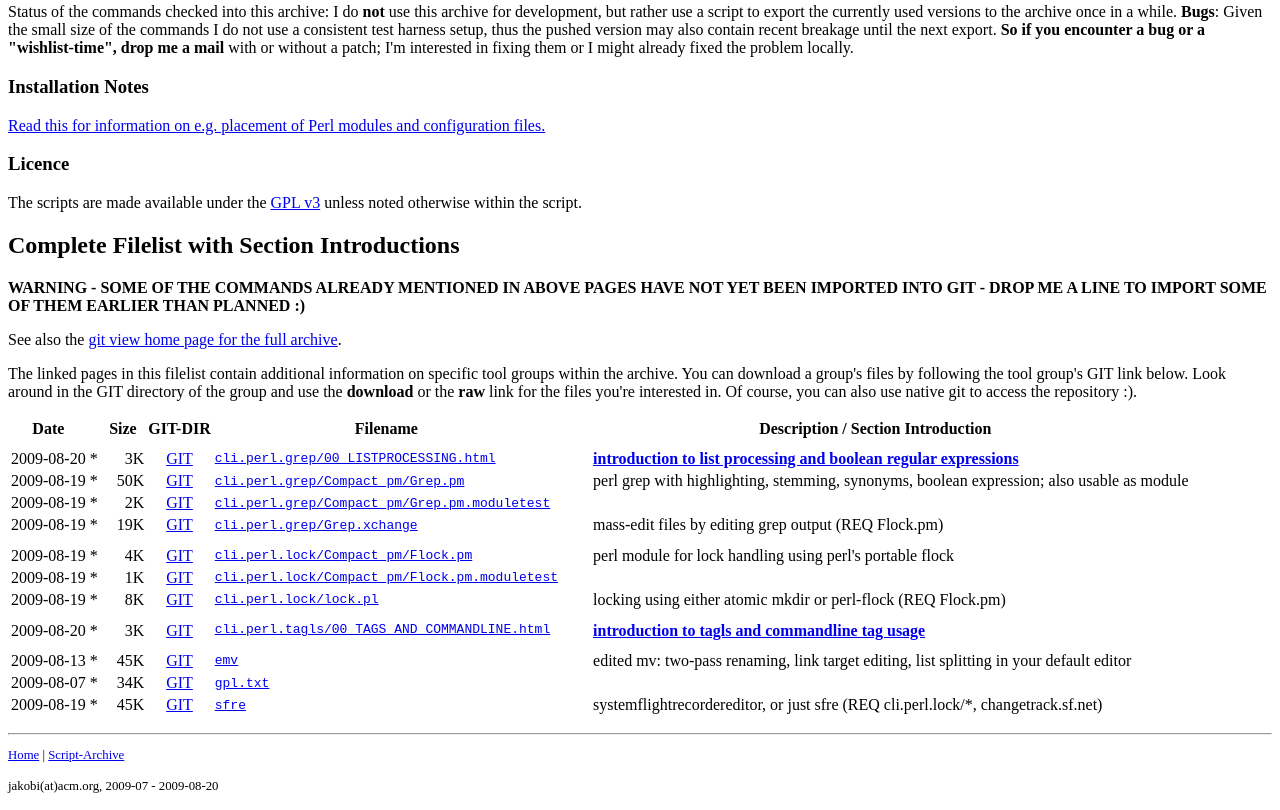
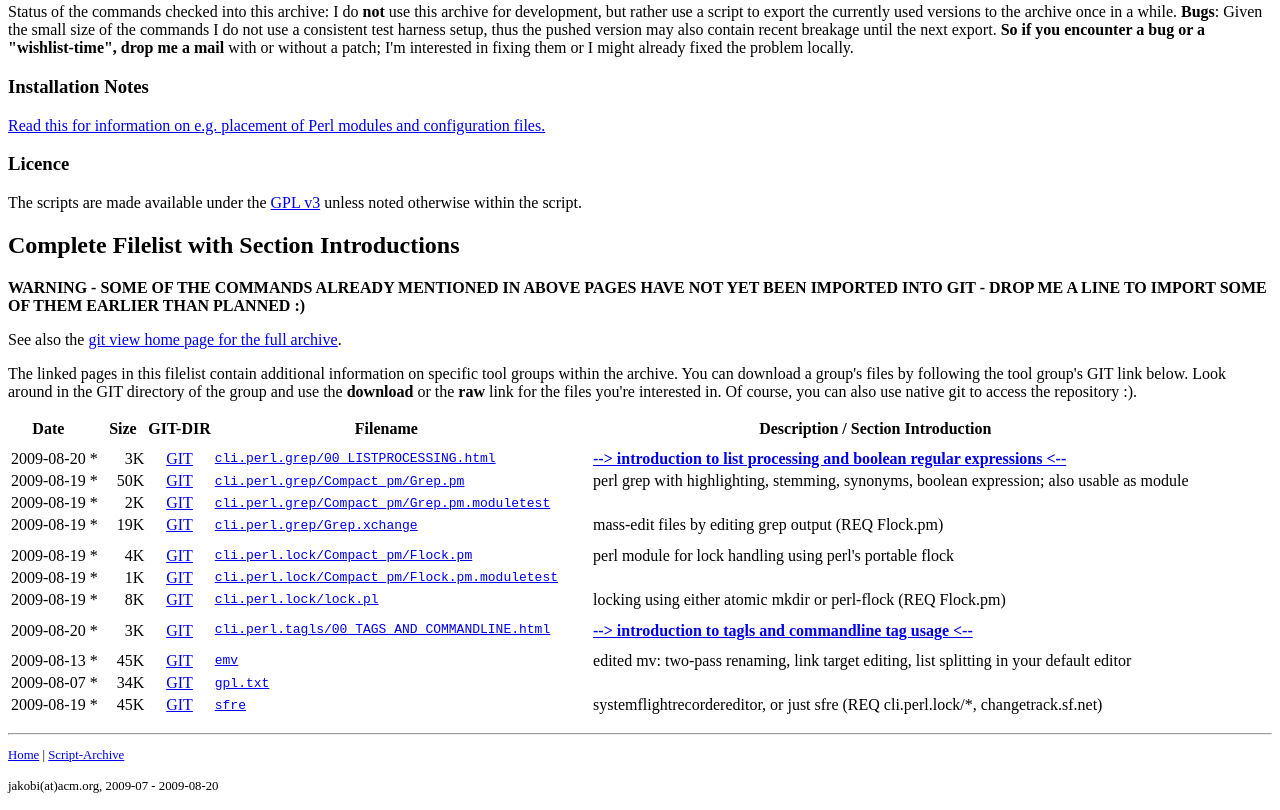
Before and after one commit to jakobi/jakobi.github.com, a plain HTML site: page script-archive-doc/index.html in a window 1280 px wide. Shown: the part 541-1351 px from the top of the page. Drawn offline with Linux system fonts and the light colour scheme.

Commit message:
export phase 1 on Thu Aug 20 03:41:49 CEST 2009

```diff
--- a/script-archive-doc/index.html
+++ b/script-archive-doc/index.html
@@ -123,7 +123,7 @@ also use native git to access the repository :).<p>
       <TD style='padding-top:.6em' class=num>3K</TD>
       <TD style='padding-top:.6em' class=repo><a href="http://github.com/jakobi/script-archive/tree/master/cli.perl.grep/">GIT</A></TD>
       <TD style='padding-top:.6em' class=file><a href="cli.perl.grep/00_LISTPROCESSING.html">cli.perl.grep/00_LISTPROCESSING.html</A></TD>
-      <TD style='padding-top:.6em' class=desc><a href="cli.perl.grep/00_LISTPROCESSING.html"><B>introduction to list processing and boolean regular expressions</B></A></TD>
+      <TD style='padding-top:.6em' class=desc><a href="cli.perl.grep/00_LISTPROCESSING.html"><B>--&gt; introduction to list processing and boolean regular expressions &lt;--</B></A></TD>
       </tr>
 
     <tr>
@@ -186,7 +186,7 @@ also use native git to access the repository :).<p>
       <TD style='padding-top:.6em' class=num>3K</TD>
       <TD style='padding-top:.6em' class=repo><a href="http://github.com/jakobi/script-archive/tree/master/cli.perl.tagls/">GIT</A></TD>
       <TD style='padding-top:.6em' class=file><a href="cli.perl.tagls/00_TAGS_AND_COMMANDLINE.html">cli.perl.tagls/00_TAGS_AND_COMMANDLINE.html</A></TD>
-      <TD style='padding-top:.6em' class=desc><a href="cli.perl.tagls/00_TAGS_AND_COMMANDLINE.html"><B>introduction to tagls and commandline tag usage</B></A></TD>
+      <TD style='padding-top:.6em' class=desc><a href="cli.perl.tagls/00_TAGS_AND_COMMANDLINE.html"><B>--&gt; introduction to tagls and commandline tag usage &lt;--</B></A></TD>
       </tr>
 
     <tr>
```
Also changed, not shown: 1 other file.
